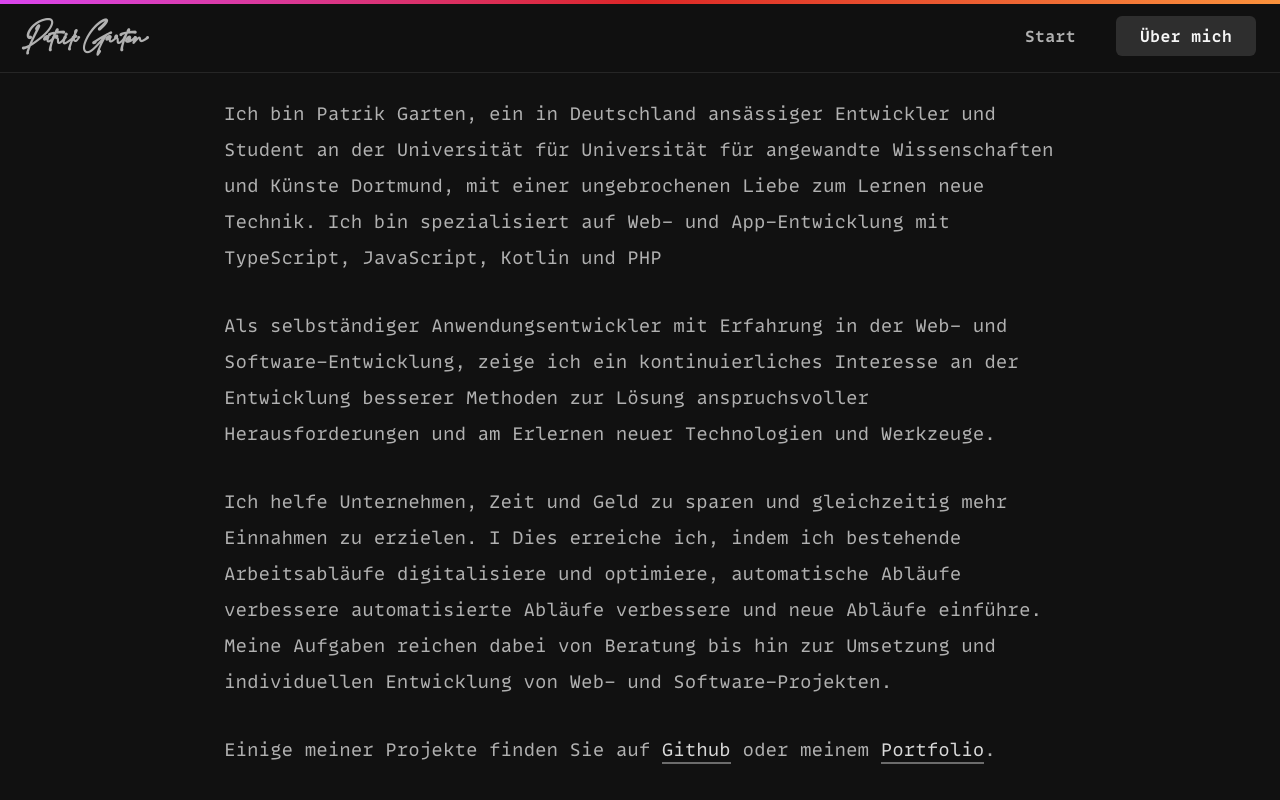
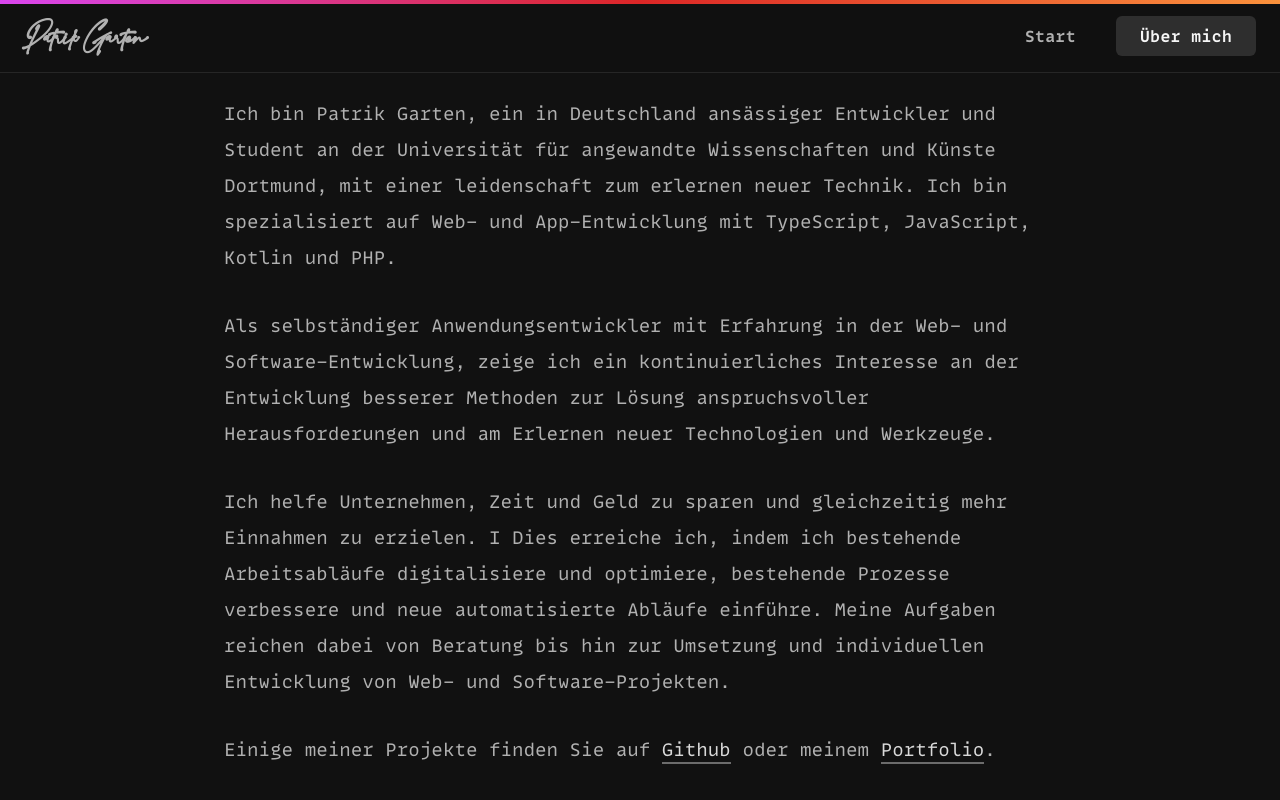
Before and after one commit to paifgx/paifgx.github.io, a Vue app: page /about in a window 1280 px wide. Built offline with nearby package versions, Linux system fonts and the light colour scheme.

Commit message:
feat: fix some text issues

```diff
--- a/src/components/sections/HeroSection.vue
+++ b/src/components/sections/HeroSection.vue
@@ -11,10 +11,10 @@
       class="text-sm md:text-base leading-relaxed slg:text-lg lg:leading-loose"
     >
       Ich bin Patrik Garten, ein in Deutschland ansässiger Entwickler und
-      Student an der Universität für Universität für angewandte Wissenschaften
-      und Künste Dortmund, mit einer ungebrochenen Liebe zum Lernen neue
-      Technik. Ich bin spezialisiert auf Web- und App-Entwicklung mit
-      TypeScript, JavaScript, Kotlin und PHP
+      Student an der Universität für angewandte Wissenschaften und Künste
+      Dortmund, mit einer leidenschaft zum erlernen neuer Technik. Ich bin
+      spezialisiert auf Web- und App-Entwicklung mit TypeScript, JavaScript,
+      Kotlin und PHP.
     </p>
   </div>
 </template>
--- a/src/views/AboutView.vue
+++ b/src/views/AboutView.vue
@@ -11,10 +11,10 @@ import LinkButton from "@/components/ui/LinkButton.vue";
       class="text-sm md:text-base leading-relaxed slg:text-lg lg:leading-loose"
     >
       Ich bin Patrik Garten, ein in Deutschland ansässiger Entwickler und
-      Student an der Universität für Universität für angewandte Wissenschaften
-      und Künste Dortmund, mit einer ungebrochenen Liebe zum Lernen neue
-      Technik. Ich bin spezialisiert auf Web- und App-Entwicklung mit
-      TypeScript, JavaScript, Kotlin und PHP
+      Student an der Universität für angewandte Wissenschaften und Künste
+      Dortmund, mit einer leidenschaft zum erlernen neuer Technik. Ich bin
+      spezialisiert auf Web- und App-Entwicklung mit TypeScript, JavaScript,
+      Kotlin und PHP.
     </p>
 
     <p
@@ -31,10 +31,10 @@ import LinkButton from "@/components/ui/LinkButton.vue";
     >
       Ich helfe Unternehmen, Zeit und Geld zu sparen und gleichzeitig mehr
       Einnahmen zu erzielen. I Dies erreiche ich, indem ich bestehende
-      Arbeitsabläufe digitalisiere und optimiere, automatische Abläufe
-      verbessere automatisierte Abläufe verbessere und neue Abläufe einführe.
-      Meine Aufgaben reichen dabei von Beratung bis hin zur Umsetzung und
-      individuellen Entwicklung von Web- und Software-Projekten.
+      Arbeitsabläufe digitalisiere und optimiere, bestehende Prozesse verbessere
+      und neue automatisierte Abläufe einführe. Meine Aufgaben reichen dabei von
+      Beratung bis hin zur Umsetzung und individuellen Entwicklung von Web- und
+      Software-Projekten.
     </p>
 
     <p
--- a/src/views/NotFoundView.vue
+++ b/src/views/NotFoundView.vue
@@ -7,10 +7,10 @@ import ActionButton from "@/components/ui/ActionButton.vue";
     <h1 class="font-theme_bold text-8xl">404</h1>
 
     <span class="leading-loose text-lg">
-      The page you're looking for doesn't exist. Click below to head back to the
-      safe and cozy home.
+      Die Seite, die Sie suchen, existiert nicht. Klicken Sie unten, um zurück
+      zum sicheren und gemütlichen Zuhause zu gelangen.
     </span>
 
-    <action-button link="/">Go Home</action-button>
+    <action-button link="/">Zur Startseite</action-button>
   </div>
 </template>
```
